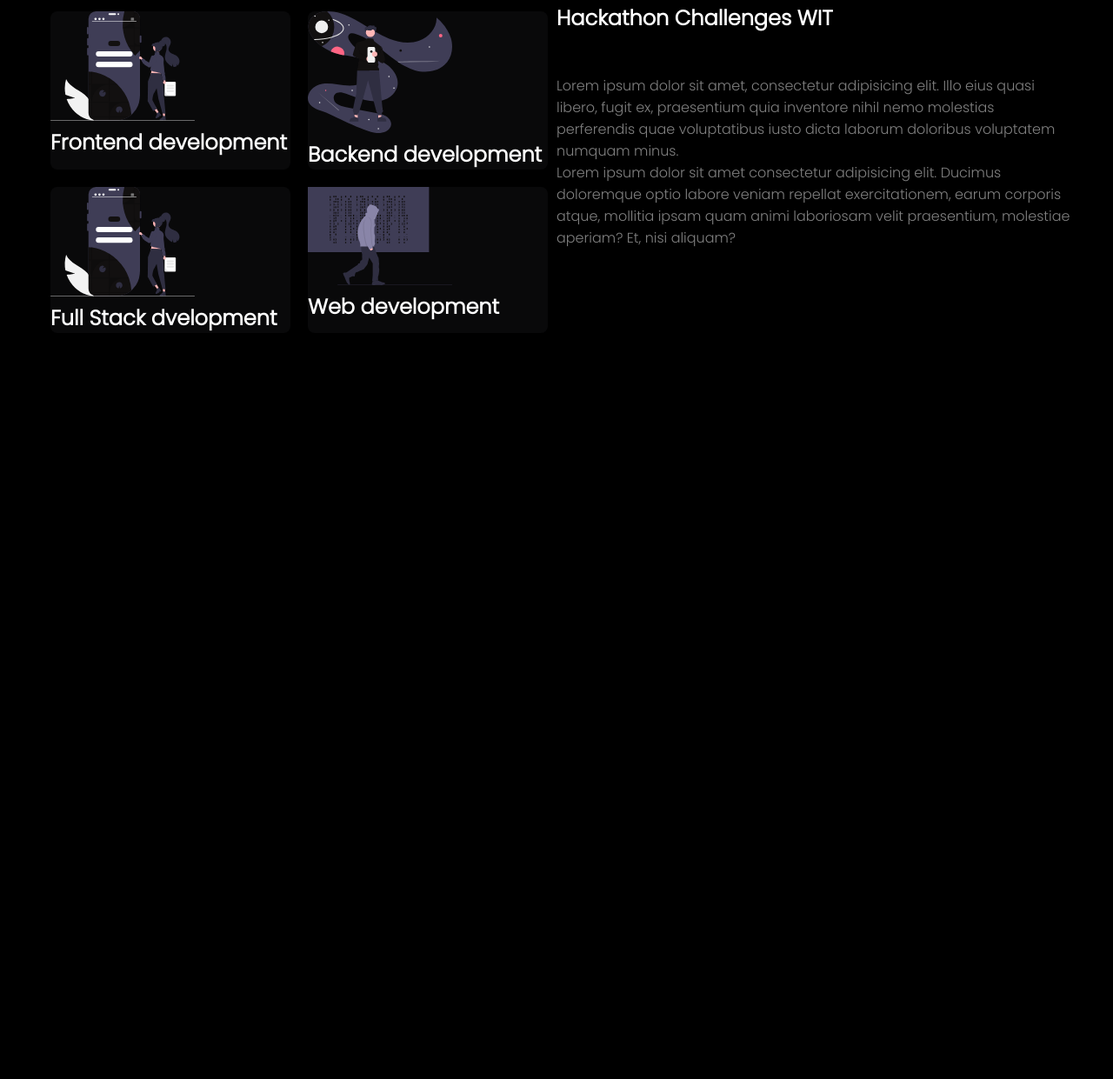
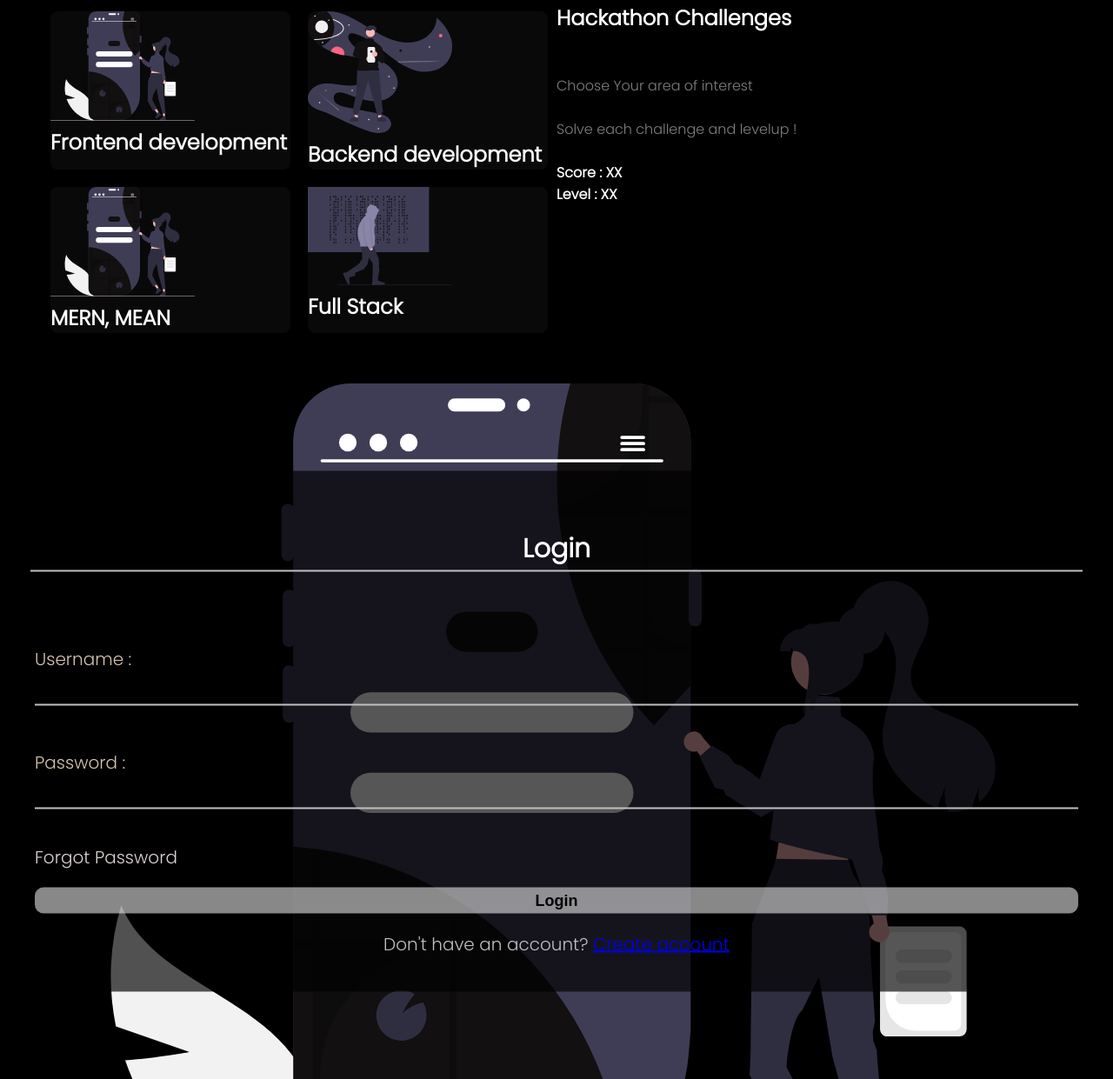
Before and after one commit to Swathy-swaz/landing-page, a plain HTML site: page index.html in a window 1280 px wide. Shown: the part 925-2166 px from the top of the page at 87% size. Before the commit the page ends 1366 px from the top, so only its background shows below. Drawn offline with nearby package versions, Linux system fonts and the light colour scheme.

Commit message:
landing pge complete

```diff
--- a/index.html
+++ b/index.html
@@ -17,33 +17,31 @@
         <nav class="navbar">
             <img src="images/TinkerHub_TH WIT.png" class="logo">
             <ul class="nav-list">
-                <li><a href="#">Home</a></li>
-                <li><a href="#">About</a></li>
+                <li><a href="#home">Home</a></li>
+
                 <li><a href="#Challenges">Challenges</a></li>
-                <li><a href="#">Signup</a></li>
+                <li><a href="#register">Signup</a></li>
 
             </ul>
         </nav>
 
         <div class="row">
             <div class="header-c">
-                <h1>Ultimate innovation platform</h1>
-                <p>Lorem ipsum dolor sit amet consectetur adipisicing
-                     elit. Nisi reprehenderit natus dolorem libero
-                     accusamus soluta quaerat dolorum asperiores?
-                     Accusantium et laborum non, corporis inventore
-                     quis repellat fugiat reprehenderit aspernatur
-                     consequatur?</p>
+                <h1><span>VHACKS</span><br> Ultimate <span>Learning</span> Continuum</h1>
+                <p>Women In Tech Tinkerhub urges you to dedicate your time to something interesting that could upfront your hidden talents!! We bring <span>VHACKS</span> a <span>24 hour</span> Hackathon to <span>learn code and collabrate...</span> <br>
+                    </p>
+                <h4>  Dont Hesitate! Gearup now!!!</h4>
             </div>
-            <!--<div class="code">
-                <img src="images/hack.svg">
-            </div>-->
+            <div class="code">
+                <h2>Count down begins !</h2>
+                <h2 class="time">23 : 59 : 59</h2>
+            </div>
         </div>
     </header>
 
     <div id="menu" class="fas fa-bars">  </div>
 
-    <section class="Challenges">
+    <section class="Challenges" id="Challenges">
         <div class="container">
             <div class="grid-wrapper">
                 <div class="grid-box mobileapp">
@@ -56,17 +54,22 @@
                 </div>
                 <div class="grid-box markdown">
                     <img src="images/mobile.svg" alt="mobile">
-                    <h1>Full Stack dvelopment</h1>
+                    <h1>MERN, MEAN</h1>
                 </div>
                 <div class="grid-box something">
                     <img src="images/hack.svg" alt="mobile">
-                    <h1>Web development</h1>
+                    <h1>Full Stack</h1>
                 </div>
             </div>
             <div class="content">
-                <h1>Hackathon Challenges WIT</h1>
-                <p>Lorem ipsum dolor sit amet, consectetur adipisicing elit. Illo eius quasi libero, fugit ex, praesentium quia inventore nihil nemo molestias perferendis quae voluptatibus iusto dicta laborum doloribus voluptatem numquam minus.</p>
-                <p>Lorem ipsum dolor sit amet consectetur adipisicing elit. Ducimus doloremque optio labore veniam repellat exercitationem, earum corporis atque, mollitia ipsam quam animi laboriosam velit praesentium, molestiae aperiam? Et, nisi aliquam?</p>
+                <h1>Hackathon Challenges</h1>
+                <p>Choose Your area of interest </p><br>
+                <p>Solve each challenge and levelup !</p><br>
+
+                <h4>Score : XX</h4>
+                <h4>Level : XX</h4>
+
+
 
             </div>
         </div>
@@ -75,16 +78,44 @@
 
 
 
+<section class="register" id="register">
+<div class="center">
+    <br>
+    <h1>Login</h1>
+
+    <form action="#" >
+    <div class="texthe">
+        <label>Username :</label><br>
+        <input type="text">
+    </div>
+        <br>
+    <div class="texthe">
+        <label>Password : </label><br>
+        <input type= "password">
+    </div>
+        <br>
+    <div class="forpas">
+        <a href="#">Forgot Password</a>
+        <br>
+    </div>
+
+        <a href="#">
+        <input type="submit" value="Login">
+       </a>
+        <br>
+    <div class="signup">
+        <label>Don't have an account?</label>
+        <a href="#">Create account</a>
+    </div>
+    </form>
+</div>
+
+</section>
 
 
 
 
-
-
-
-
-
- <script src="https://cdnjs.cloudflare.com/ajax/libs/jquery/3.6.0/jquery.min.js"></script>
+<script src="https://cdnjs.cloudflare.com/ajax/libs/jquery/3.6.0/jquery.min.js"></script>
  <script src="script.js"></script>
 
 
--- a/style.css
+++ b/style.css
@@ -12,14 +12,17 @@ body{
     background-color: black;
 }
 
-body h1{
+body h1 ,h2,h4{
     color: white;
 }
 body p{
     color: grey;
 }
 
-
+span{
+    color: rgb(190, 62, 83);
+    font-weight: bold;
+}
 
 header{
 
@@ -61,11 +64,14 @@ header{
     display:flex;
     align-items: center;
     padding-top: 5rem;
+    display: grid;
+    grid-template-columns: repeat(auto-fit, minmax(250px, auto));
+
 
 
 }
 
-.header-c {
+.header-c, .code {
     flex-basis: 50%;
     padding: 5rem;
 
@@ -123,6 +129,13 @@ whenever th device width reduce menu button arises
 .code{
     margin-left: 80px;
 }   */
+.code{
+    margin-left: 10px;
+    text-align: right;
+}
+.time{
+    color: palevioletred;
+}
 
 @media(max-width:991px){
     header{
@@ -170,3 +183,96 @@ whenever th device width reduce menu button arises
 .content h1{
     padding-bottom: 3rem;
 }
+
+
+
+.register{
+    font-size: 20px;
+    background-image: url("images/mobile.svg");
+    background-size: cover;
+    height: 100vh;
+    color:rgb(214, 195, 173);
+}
+
+.register .center{
+    position:relative;
+    top:50%;
+    left: 50%;
+    transform: translate(-50%,-50%);
+    background-color: rgba(0, 0, 0, 0.664);
+    border-radius: 10px;
+
+}
+.center h1{
+    text-align: center;
+    /*padding : topbottom leftright*/
+    padding: 2px;
+    border-bottom:2px solid silver;
+    margin: 35px;
+}
+.center form{
+    padding: 40px;
+}
+
+.center .texthe{
+    position: relative;
+    margin:10px 0px;
+    padding-bottom: 7px;
+    border-bottom: 2px solid silver;
+}
+.center .texthe :hover{
+    color: black;
+    border-bottom: 2px solid black;
+    /*transition: ease-in 2s;*/
+
+}
+
+.texthe input {
+    background: transparent;
+    /*border: 2px solid white;*/
+    border: none;
+    border-radius: 6px;
+    width: 100%;
+    font-size: 20px;
+    color:azure;
+
+}
+
+.forpas a{
+    color: rgb(221, 211, 211);
+    text-decoration: none;
+    cursor:pointer ;
+
+}
+.forpas a:hover{
+    color: blue;
+    transition: ease-in 0.5s;
+}
+
+input[type="submit"]{
+    margin-top: 20px;
+    background: rgba(245, 245, 245, 0.555);
+    border-radius: 10px;
+    border: black;
+    height:30px;
+    width: 100%;
+    font-weight: 700;
+    cursor: pointer;
+    font-size: 18px;
+}
+input[type="submit"]:hover{
+    background: rgba(0, 0, 0, 0.37);
+    color:rgba(32, 9, 161, 0.815);
+}
+
+.signup{
+    font-size: 20px;
+    text-align: center;
+    color: silver;
+    padding-top: 20px;
+
+}
+
+.texthe input:focus{
+    outline: none;
+}
```
